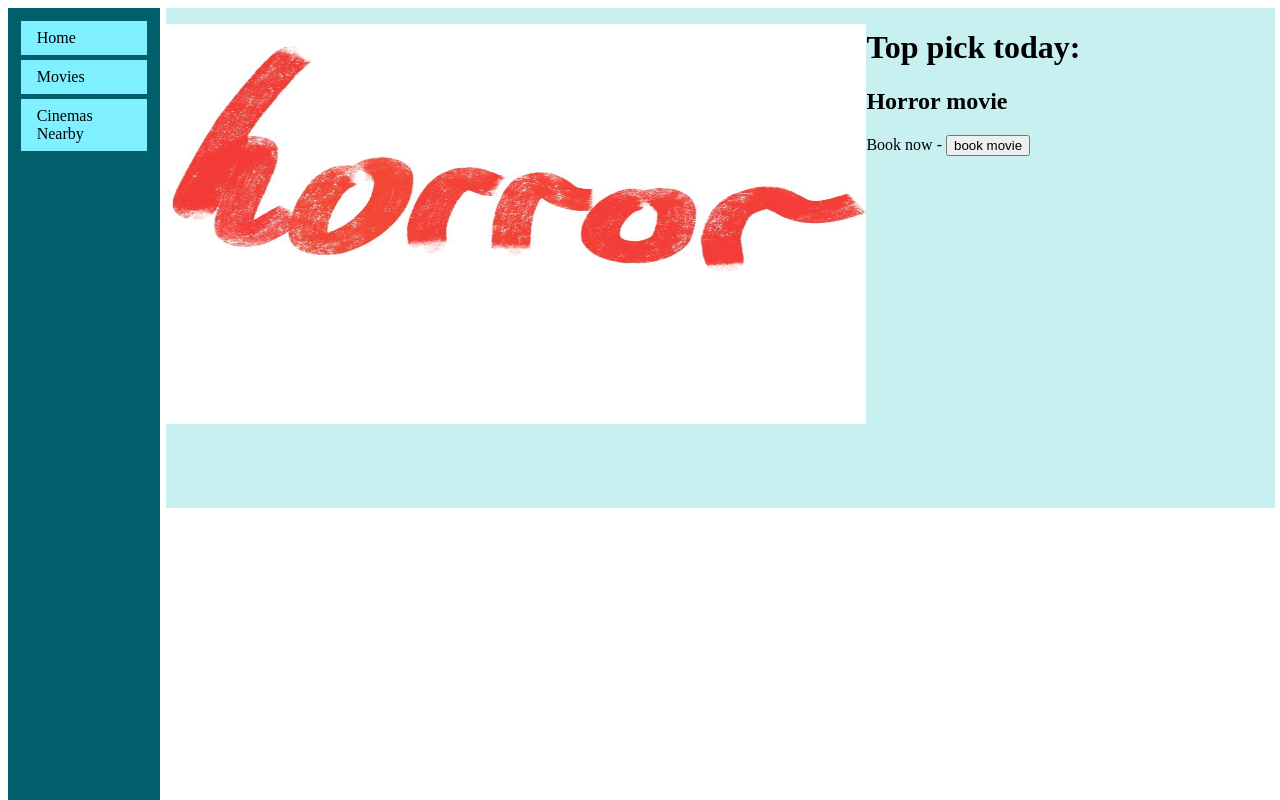
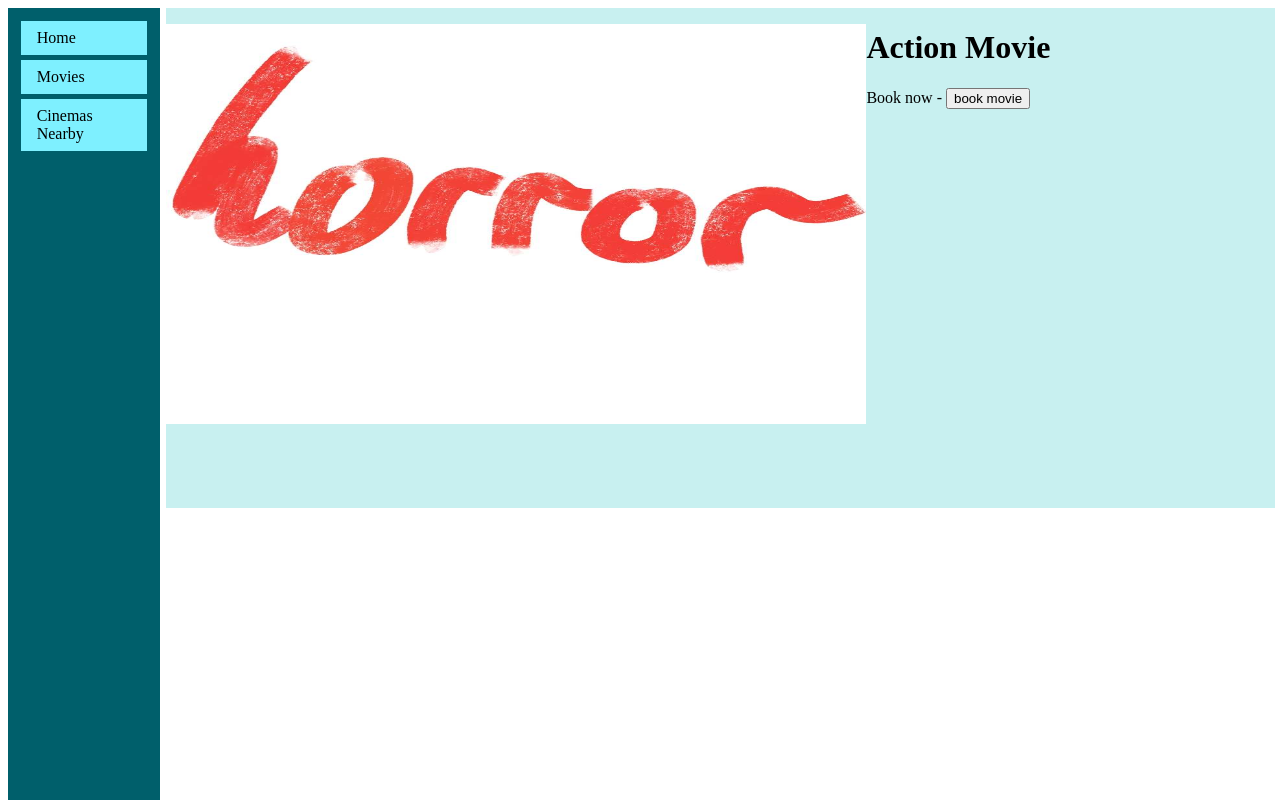
Before and after one commit to BenIsTrying/Comp3006-70-, a website: page app/index.html in a window 1280 px wide. Shown: the top 800 px of the page. Drawn offline with nearby package versions, Linux system fonts and the light colour scheme.

Commit message:
added new modules

```diff
--- a/app/index.html
+++ b/app/index.html
@@ -24,10 +24,9 @@
 
         <p id="right">
 
-            <h1>Top pick today:</h1>
-            <h2>Horror movie</h2>
+            <h1>Action Movie</h1>
             <p>Book now -
-            <button id="booking">book movie</button>
+            <button id="booking1">book movie</button>
             </p>
         </p>
     </p>
--- a/app/javascript.js
+++ b/app/javascript.js
@@ -5,7 +5,6 @@ $(function() {
 
     $("#booking1").click(function booking1(){
 
-        console.log(movieNumber);
         window.location = 'booking.html';//allows user to access the booking page after picking their movie
 
     });
```
Also changed, not shown: app/package.json (+14 -2 lines), 2 other files.
